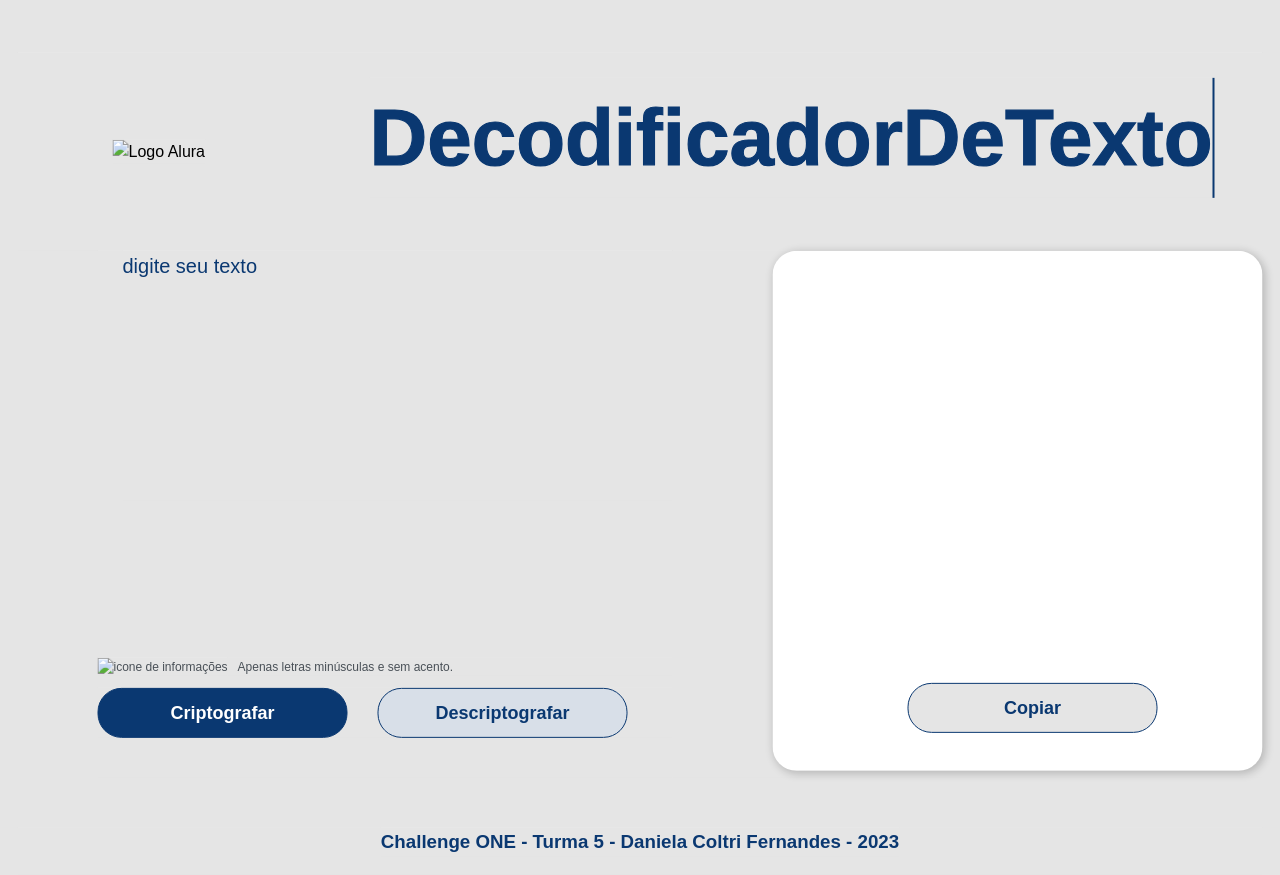
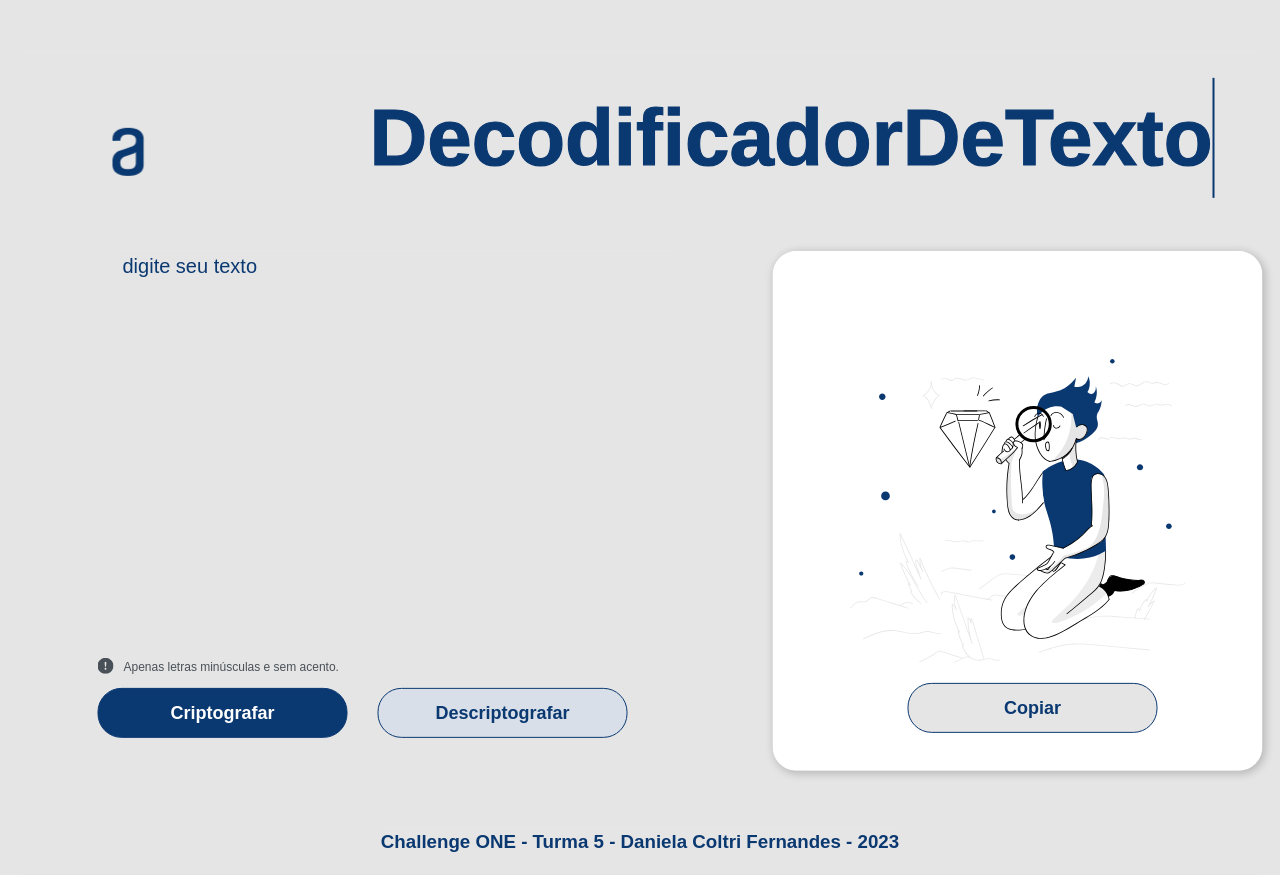
Before and after one commit to danielacoltri/decodificando_texto_com_js, a plain HTML site: page index.html in a window 1280 px wide. Drawn offline with Linux system fonts and the light colour scheme; the site is published under a folder, as on GitHub Pages, so addresses that start at the root find nothing.

Commit message:
Correção nas imagens

```diff
--- a/index.html
+++ b/index.html
@@ -14,14 +14,14 @@
 
     <div class="principal">
         <header>
-            <img class="logoAlura" src="/img/Vector.png" alt="Logo Alura">
+            <img class="logoAlura" src="img/Vector.png" alt="Logo Alura">
             <h1 data-text="DecodificadorDeTexto" class="Titulo">DecodificadorDeTexto</h1>
 	    </header>
         <main>
             <section class="box">
                 <textarea style="resize: none" class="text-area" placeholder="digite seu texto"></textarea>
                 <div class="info">
-                    <img class="iconeinfo" src="/img/Group.svg" alt="icone de informações">
+                    <img class="iconeinfo" src="img/Group.svg" alt="icone de informações">
                     <p>Apenas letras minúsculas e sem acento.</p>
                 </div>
                 <div class="botoes">
--- a/style.css
+++ b/style.css
@@ -82,7 +82,7 @@ h1::before {
 
 .msg {
     background: white;
-    background-image: url(/img/High\ quality\ products\ 1\ 1.svg);
+    background-image: url("img/High quality products 1 1.svg");
     background-repeat: no-repeat;
     background-position: center;
     border: none;
```
